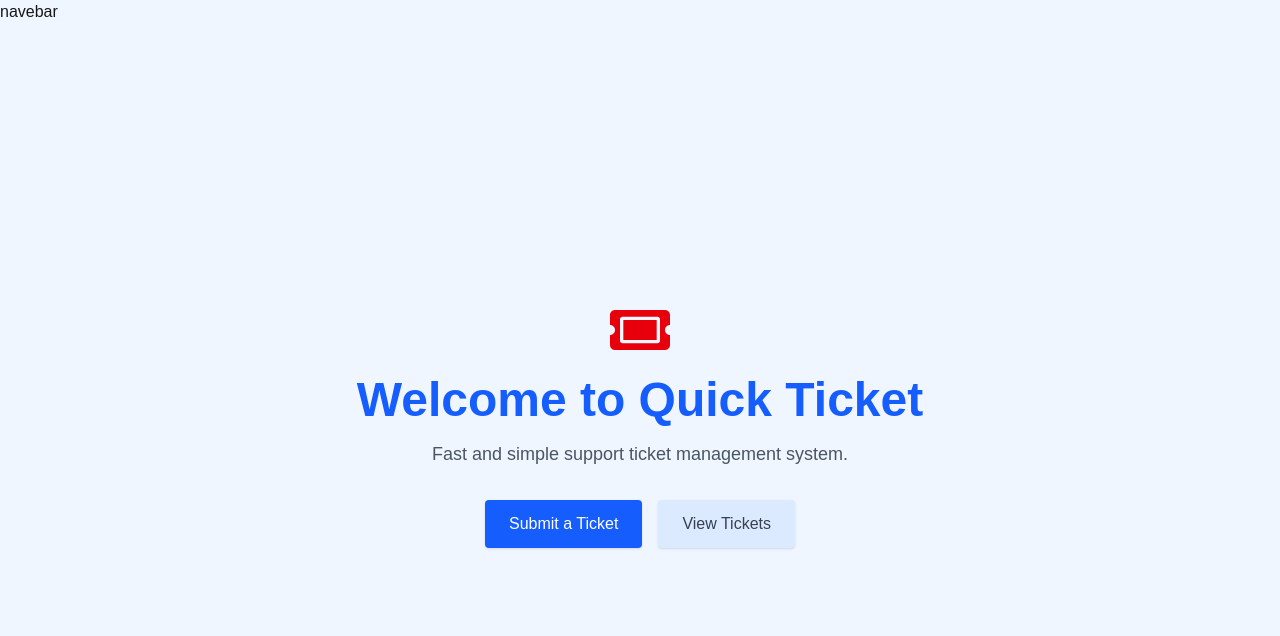
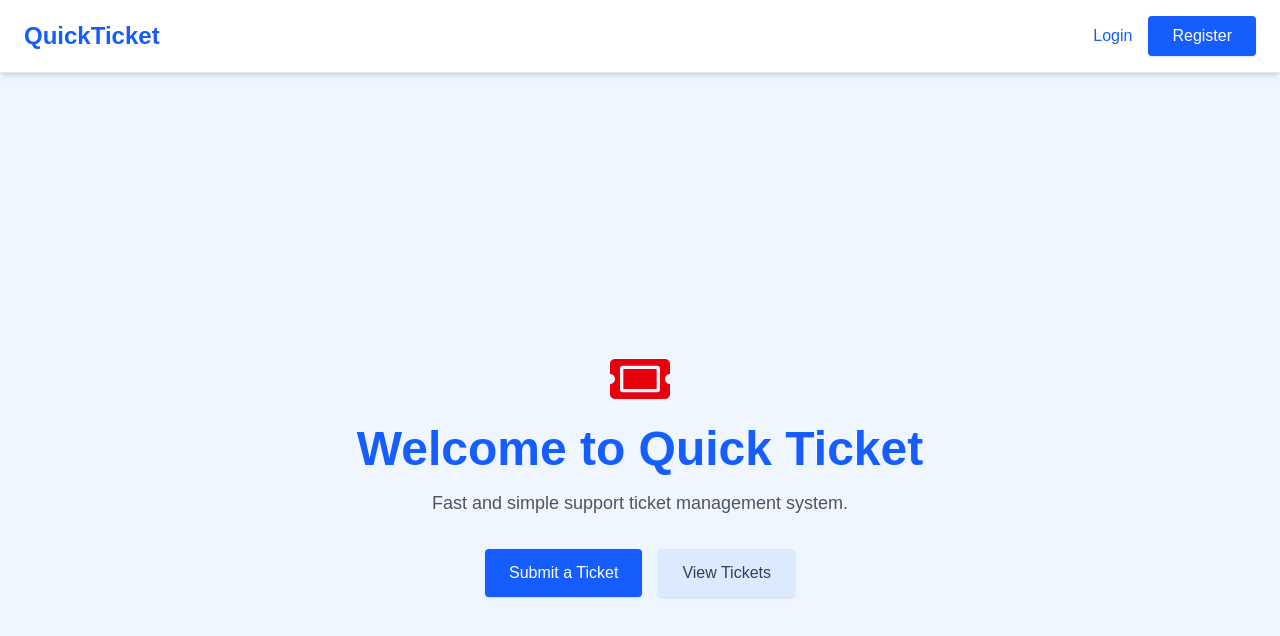
Before and after one commit to mehanna/SupportTicketingSystem, a Next.js app in the folder support-tickets/: page / in a window 1280 px wide. Shown: the top 636 px of the page. Built offline with nearby package versions, Linux system fonts and the light colour scheme.

Commit message:
Adding the Nav bar base ui code

```diff
--- a/support-tickets/components/Navbar.tsx
+++ b/support-tickets/components/Navbar.tsx
@@ -1,13 +1,32 @@
 import Link from 'next/link';
-
 
 const Navbar = async () => {
 
   return (
-    <>
-    navebar
-    </>
+    <nav className='bg-white border-b border-gray-200 shadow-md px-6 py-4 flex justify-between items-center'>
+      <div>
+        <Link href='/' className='text-2xl font-bold text-blue-600 hover:text-blue-700 transition'>
+          QuickTicket
+        </Link>
+      </div>
+      <div className='flex items-center space-x-4'>
+          <>
+            <Link
+              href='/login'
+              className='text-blue-600 hover:text-blue-900 font-medium transition'
+            >
+              Login
+            </Link>
+            <Link
+              href='/register'
+              className='bg-blue-600 text-white px-6 py-2 rounded shadow hover:bg-blue-700 transition'
+            >
+              Register
+            </Link>
+          </>
 
+      </div>
+    </nav>
   );
 };
 
```
